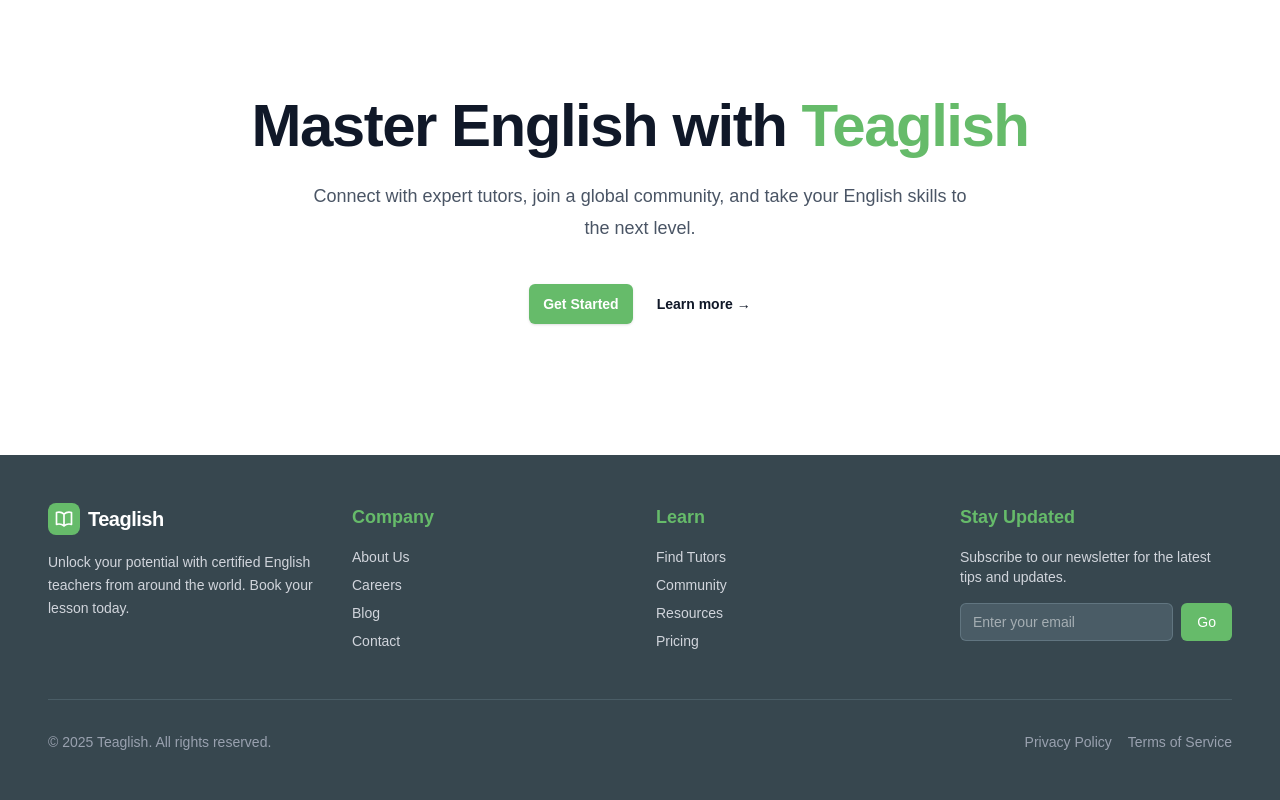
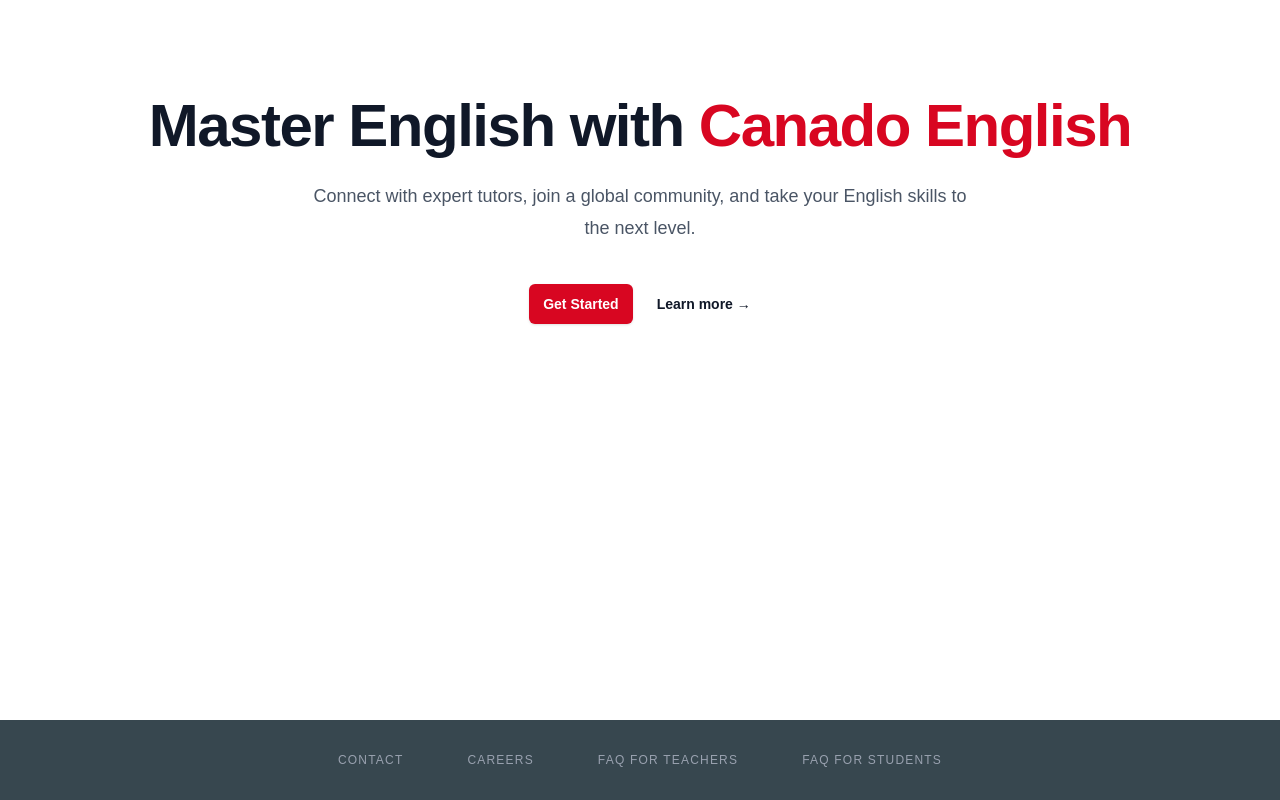
Before and after one commit to KenZhangProgramming/english-learning-website, a Next.js app: page / in a window 1280 px wide. Built offline with nearby package versions, Linux system fonts and the light colour scheme.

Commit message:
simplify footer.

```diff
--- a/app/globals.css
+++ b/app/globals.css
@@ -3,8 +3,7 @@
 :root {
   --background: #ffffff;
   --foreground: #171717;
-  --brand-green: #66bb6a;
-  --brand-blue: #78909c;
+  --brand-red: #D80621;
   --brand-dark: #37474f;
 }
 
@@ -13,8 +12,7 @@
   --color-foreground: var(--foreground);
   --font-sans: var(--font-geist-sans);
   --font-mono: var(--font-geist-mono);
-  --color-brand-green: var(--brand-green);
-  --color-brand-blue: var(--brand-blue);
+  --color-brand-red: var(--brand-red);
   --color-brand-dark: var(--brand-dark);
 }
 
--- a/app/layout.tsx
+++ b/app/layout.tsx
@@ -13,8 +13,8 @@
 });
 
 export const metadata: Metadata = {
-  title: "Create Next App",
-  description: "Generated by create next app",
+  title: "Canado English",
+  description: "Master English with Canado English",
 };
 
 import Footer from "@/components/Footer";
--- a/app/page.tsx
+++ b/app/page.tsx
@@ -2,7 +2,7 @@
   return (
     <main className="flex flex-col items-center justify-center p-24 text-center">
       <h1 className="text-4xl font-bold tracking-tight text-gray-900 sm:text-6xl dark:text-gray-100 mb-6">
-        Master English with <span className="text-brand-green">Teaglish</span>
+        Master English with <span className="text-brand-red">Canado English</span>
       </h1>
       <p className="text-lg leading-8 text-gray-600 dark:text-gray-300 max-w-2xl mx-auto">
         Connect with expert tutors, join a global community, and take your English skills to the next level.
@@ -11,7 +11,7 @@
       <div className="mt-10 flex items-center justify-center gap-x-6">
         <a
           href="#"
-          className="rounded-md bg-brand-green px-3.5 py-2.5 text-sm font-semibold text-white shadow-sm hover:bg-green-600 focus-visible:outline focus-visible:outline-2 focus-visible:outline-offset-2 focus-visible:outline-brand-green"
+          className="rounded-md bg-brand-red px-3.5 py-2.5 text-sm font-semibold text-white shadow-sm hover:bg-red-700 focus-visible:outline focus-visible:outline-2 focus-visible:outline-offset-2 focus-visible:outline-brand-red"
         >
           Get Started
         </a>
--- a/components/Footer.tsx
+++ b/components/Footer.tsx
@@ -3,83 +3,22 @@
 
 export default function Footer() {
     return (
-        <footer className="bg-brand-dark text-white py-12">
+        <footer className="bg-brand-dark text-white py-8">
             <div className="container mx-auto px-6 md:px-12">
-                <div className="grid grid-cols-1 md:grid-cols-4 gap-8">
-                    {/* Brand & Logo */}
-                    <div className="col-span-1 md:col-span-1">
-                        <Link href="/" className="flex items-center gap-2 mb-4">
-                            <div className="w-8 h-8 bg-brand-green rounded-lg flex items-center justify-center">
-                                {/* Simple Logo Placeholder */}
-                                <svg
-                                    xmlns="http://www.w3.org/2000/svg"
-                                    fill="none"
-                                    viewBox="0 0 24 24"
-                                    strokeWidth={2}
-                                    stroke="currentColor"
-                                    className="w-5 h-5 text-white"
-                                >
-                                    <path
-                                        strokeLinecap="round"
-                                        strokeLinejoin="round"
-                                        d="M12 6.042A8.967 8.967 0 006 3.75c-1.052 0-2.062.18-3 .512v14.25A8.987 8.987 0 016 18c2.305 0 4.408.867 6 2.292m0-14.25a8.966 8.966 0 016-2.292c1.052 0 2.062.18 3 .512v14.25A8.987 8.987 0 0018 18a8.967 8.967 0 00-6 2.292m0-14.25v14.25"
-                                    />
-                                </svg>
-                            </div>
-                            <span className="text-xl font-bold tracking-tight">Teaglish</span>
-                        </Link>
-                        <p className="text-gray-300 text-sm leading-relaxed">
-                            Unlock your potential with certified English teachers from around the world. Book your lesson today.
-                        </p>
-                    </div>
-
-                    {/* Navigation Links */}
-                    <div>
-                        <h3 className="font-semibold text-lg mb-4 text-brand-green">Company</h3>
-                        <ul className="space-y-2 text-gray-300 text-sm">
-                            <li><Link href="#" className="hover:text-white transition-colors">About Us</Link></li>
-                            <li><Link href="#" className="hover:text-white transition-colors">Careers</Link></li>
-                            <li><Link href="#" className="hover:text-white transition-colors">Blog</Link></li>
-                            <li><Link href="#" className="hover:text-white transition-colors">Contact</Link></li>
-                        </ul>
-                    </div>
-
-                    <div>
-                        <h3 className="font-semibold text-lg mb-4 text-brand-green">Learn</h3>
-                        <ul className="space-y-2 text-gray-300 text-sm">
-                            <li><Link href="#" className="hover:text-white transition-colors">Find Tutors</Link></li>
-                            <li><Link href="#" className="hover:text-white transition-colors">Community</Link></li>
-                            <li><Link href="#" className="hover:text-white transition-colors">Resources</Link></li>
-                            <li><Link href="#" className="hover:text-white transition-colors">Pricing</Link></li>
-                        </ul>
-                    </div>
-
-                    {/* Newsletter / CTA */}
-                    <div>
-                        <h3 className="font-semibold text-lg mb-4 text-brand-green">Stay Updated</h3>
-                        <p className="text-gray-300 text-sm mb-4">
-                            Subscribe to our newsletter for the latest tips and updates.
-                        </p>
-                        <div className="flex gap-2">
-                            <input
-                                type="email"
-                                placeholder="Enter your email"
-                                className="bg-brand-blue/30 border border-brand-blue/50 rounded-md px-3 py-2 text-sm text-white w-full focus:outline-none focus:border-brand-green"
-                            />
-                            <button className="bg-brand-green hover:bg-green-600 text-white px-4 py-2 rounded-md text-sm font-medium transition-colors">
-                                Go
-                            </button>
-                        </div>
-                    </div>
-                </div>
-
-                <div className="border-t border-brand-blue/30 mt-12 pt-8 flex flex-col md:flex-row justify-between items-center text-sm text-gray-400">
-                    <p>© {new Date().getFullYear()} Teaglish. All rights reserved.</p>
-                    <div className="flex gap-4 mt-4 md:mt-0">
-                        <Link href="#" className="hover:text-white">Privacy Policy</Link>
-                        <Link href="#" className="hover:text-white">Terms of Service</Link>
-                    </div>
-                </div>
+                <nav className="flex flex-col md:flex-row justify-center items-center gap-6 md:gap-16 w-full text-center text-xs tracking-widest font-medium text-gray-400 uppercase">
+                    <Link href="/contact" className="hover:text-brand-red hover:scale-105 transition-all duration-300">
+                        Contact
+                    </Link>
+                    <Link href="/careers" className="hover:text-brand-red hover:scale-105 transition-all duration-300">
+                        Careers
+                    </Link>
+                    <Link href="/faq-teachers" className="hover:text-brand-red hover:scale-105 transition-all duration-300">
+                        FAQ for Teachers
+                    </Link>
+                    <Link href="/faq-students" className="hover:text-brand-red hover:scale-105 transition-all duration-300">
+                        FAQ for Students
+                    </Link>
+                </nav>
             </div>
         </footer>
     );
```
